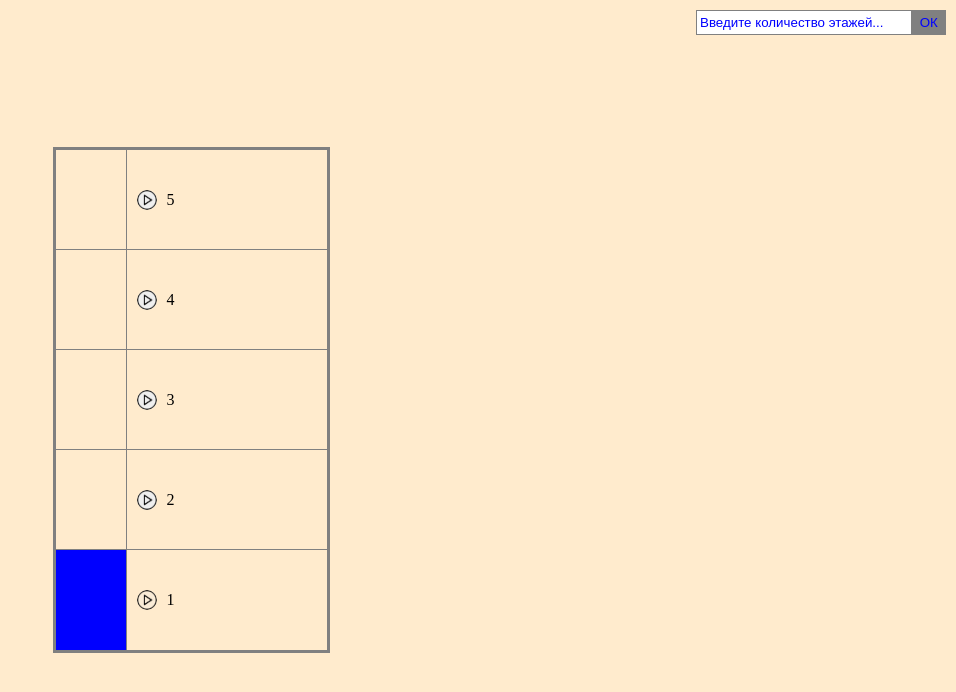
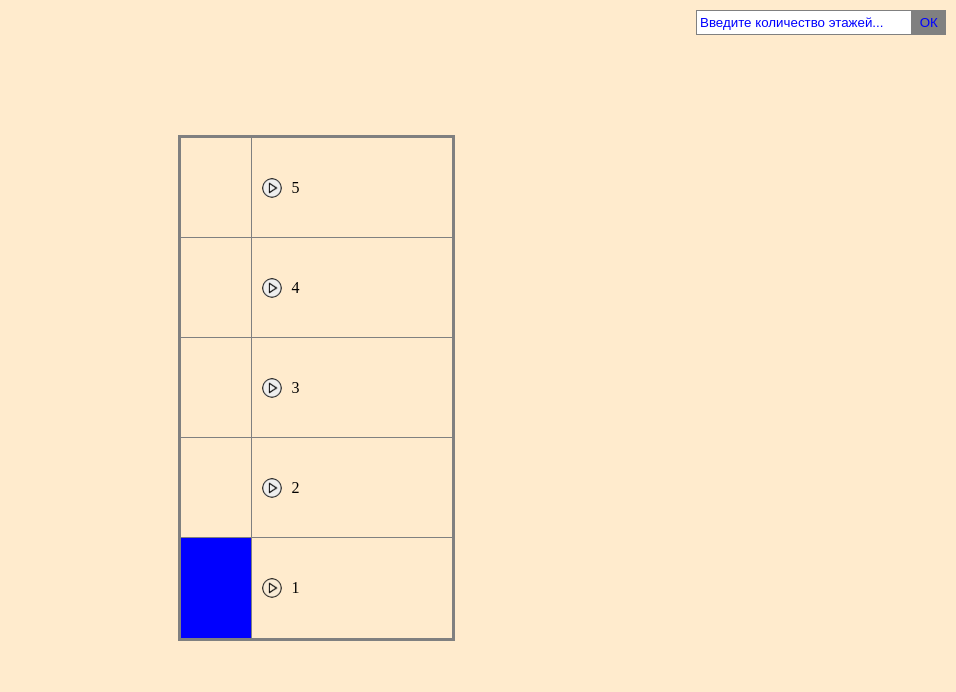
Before and after one commit to Nikitashalimov/Elevator-emulator-vue3, a Vue app: page / in a window 1280 px wide. Shown: the top 692 px of the page, without its empty margins (324-1280 px from the left). Built offline with nearby package versions, Linux system fonts and the light colour scheme.

Commit message:
fix bags

```diff
--- a/src/App.vue
+++ b/src/App.vue
@@ -24,9 +24,11 @@ export default {
 
 .app {
   padding: 10px;
-  width: 100vw;
-  height: 100vh;
+  min-height: 100vh;
+  height: 100%;
   background-color: blanchedalmond;
   display: flex;
+  flex-direction: column;
+  align-items: center;
 }
 </style>
--- a/src/components/building.vue
+++ b/src/components/building.vue
@@ -1,10 +1,4 @@
 <template>
-  <div class="building">
-    <shaft></shaft>
-    <div class="floor_column">
-      <floor v-for="item in allLevel" :key="item" :floorNumber="item"></floor>
-    </div>
-  </div>
   <div class="settings">
     <input
       v-model="newAllLevel"
@@ -20,6 +14,12 @@
     >
       ОК
     </button>
+  </div>
+  <div class="building">
+    <shaft></shaft>
+    <div class="floor_column">
+      <floor v-for="item in allLevel" :key="item" :floorNumber="item"></floor>
+    </div>
   </div>
 </template>
 
@@ -64,11 +64,10 @@ export default {
 
 <style scoped>
 .building {
-  margin: auto;
   border: 3px solid gray;
   display: flex;
   justify-content: center;
-  paddin-top: 0;
+  margin-top: 100px;
 }
 
 .shaft {
@@ -86,6 +85,7 @@ export default {
   display: flex;
   width: 250px;
   height: 25px;
+  margin-left: auto;
 }
 
 .settings_input {
```
Also changed, not shown: 1 other file (tests, documents, lock files or other folders).
